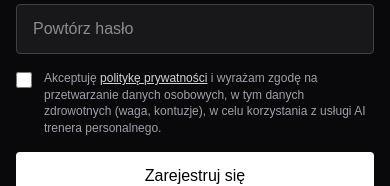
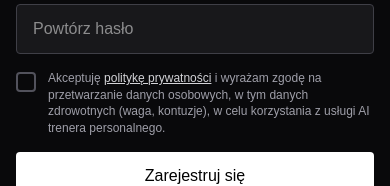
Before and after one commit to Konrad2237/bezp-rag-agent, a Next.js app in the folder frontend/: page / in a window 390 px wide. Both pictures are taken after a click on the button "Rejestracja". Shown: the part 530-716 px from the top of the page. Built offline with nearby package versions, Linux system fonts and the light colour scheme; no server answers.

Commit message:
fix: quiz upsert on_conflict + custom checkboxes for mobile visibility

```diff
--- a/frontend/src/app/page.tsx
+++ b/frontend/src/app/page.tsx
@@ -193,13 +193,14 @@ export default function LoginPage() {
                 onChange={e => setPasswordConfirm(e.target.value)}
                 className="w-full bg-zinc-900 border border-zinc-700 text-white rounded px-4 py-3 focus:outline-none focus:border-zinc-500"
               />
-              <label className="flex items-start gap-3 cursor-pointer">
-                <input
-                  type="checkbox"
-                  checked={gdprConsent}
-                  onChange={e => setGdprConsent(e.target.checked)}
-                  className="mt-0.5 accent-white w-4 h-4 shrink-0"
-                />
+              <label className="flex items-start gap-3 cursor-pointer" onClick={() => setGdprConsent(v => !v)}>
+                <div className={`mt-0.5 w-5 h-5 rounded border-2 flex items-center justify-center shrink-0 transition-colors ${gdprConsent ? 'bg-white border-white' : 'border-zinc-600'}`}>
+                  {gdprConsent && (
+                    <svg className="w-3 h-3 text-black" fill="none" viewBox="0 0 12 12" stroke="currentColor" strokeWidth={2.5}>
+                      <path strokeLinecap="round" strokeLinejoin="round" d="M2 6l3 3 5-5" />
+                    </svg>
+                  )}
+                </div>
                 <span className="text-zinc-400 text-xs leading-snug">
                   Akceptuję{' '}
                   <Link href="/privacy" target="_blank" className="underline text-zinc-300 hover:text-white">
--- a/frontend/src/app/quiz/page.tsx
+++ b/frontend/src/app/quiz/page.tsx
@@ -245,17 +245,21 @@ export default function QuizPage() {
             <div>
               <label className={labelClass}>Dostępny sprzęt (możesz wybrać kilka)</label>
               <div className="space-y-2 mt-2">
-                {SPRZET_OPTIONS.map(opt => (
-                  <label key={opt.value} className="flex items-center gap-3 cursor-pointer">
-                    <input
-                      type="checkbox"
-                      checked={form.dostepny_sprzet.includes(opt.value)}
-                      onChange={() => toggleSprzet(opt.value)}
-                      className="w-4 h-4 accent-white"
-                    />
-                    <span className="text-zinc-300 text-sm">{opt.label}</span>
-                  </label>
-                ))}
+                {SPRZET_OPTIONS.map(opt => {
+                  const checked = form.dostepny_sprzet.includes(opt.value)
+                  return (
+                    <label key={opt.value} className="flex items-center gap-3 cursor-pointer py-1" onClick={() => toggleSprzet(opt.value)}>
+                      <div className={`w-5 h-5 rounded border-2 flex items-center justify-center shrink-0 transition-colors ${checked ? 'bg-white border-white' : 'border-zinc-600'}`}>
+                        {checked && (
+                          <svg className="w-3 h-3 text-black" fill="none" viewBox="0 0 12 12" stroke="currentColor" strokeWidth={2.5}>
+                            <path strokeLinecap="round" strokeLinejoin="round" d="M2 6l3 3 5-5" />
+                          </svg>
+                        )}
+                      </div>
+                      <span className="text-zinc-300 text-sm">{opt.label}</span>
+                    </label>
+                  )
+                })}
               </div>
             </div>
             <div>
```
Also changed, not shown: 1 other file (tests, documents, lock files or other folders).
